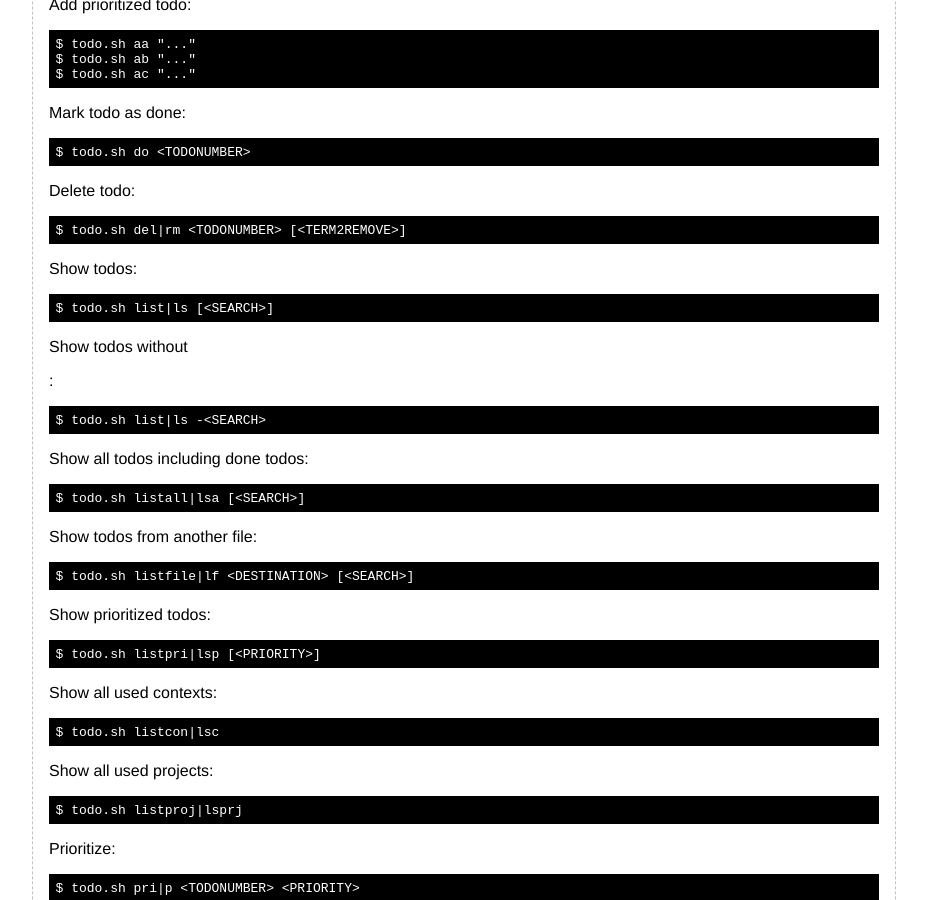
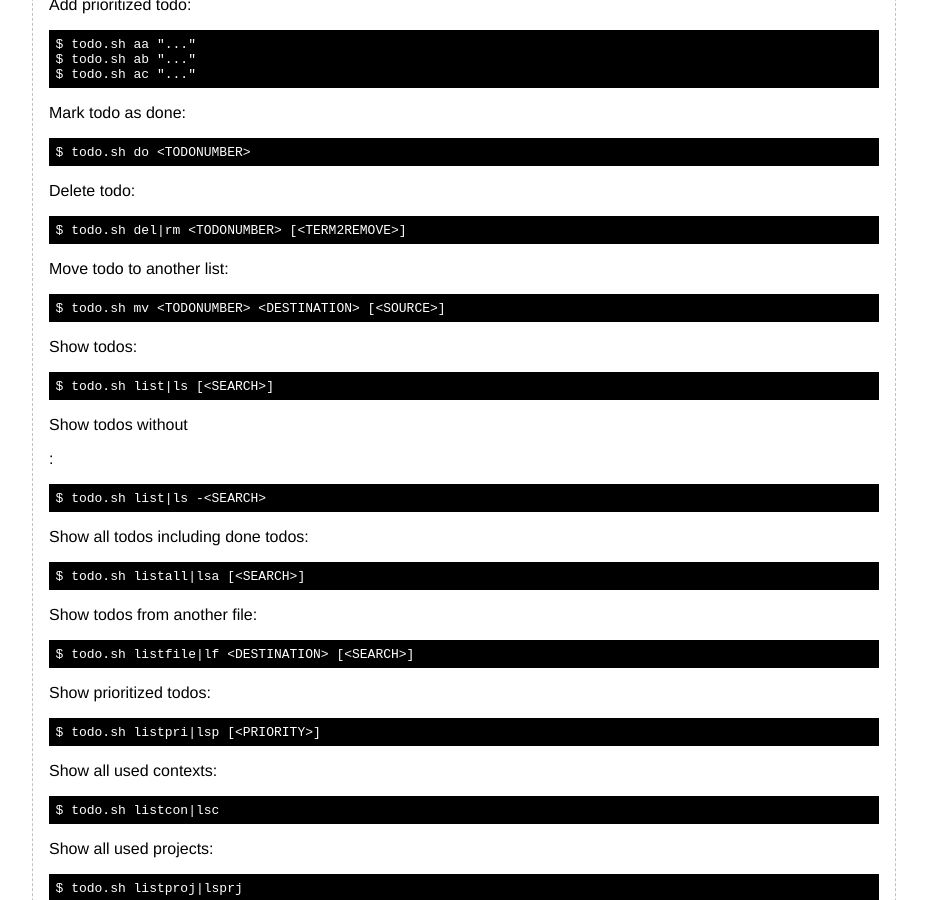
Before and after one commit to flyinggreenfrog/flyinggreenfrog.github.io, a Jekyll site: the page built from knowledgebase/todotxt.md, in a window 1280 px wide and 900 px high, scrolled down 2119 px. Shown: the whole window, without its empty margins (176-1103 px from the left). Built offline with Jekyll 4.4.1, drawn with Linux system fonts in a browser that asks for light colours.

Commit message:
Added mv command to todotxt.

````diff
--- a/knowledgebase/todotxt.md
+++ b/knowledgebase/todotxt.md
@@ -129,6 +129,12 @@ Delete todo:
 
 ``` sh
 $ todo.sh del|rm <TODONUMBER> [<TERM2REMOVE>]
+```
+
+Move todo to another list:
+
+``` sh
+$ todo.sh mv <TODONUMBER> <DESTINATION> [<SOURCE>]
 ```
 
 Show todos:
````
